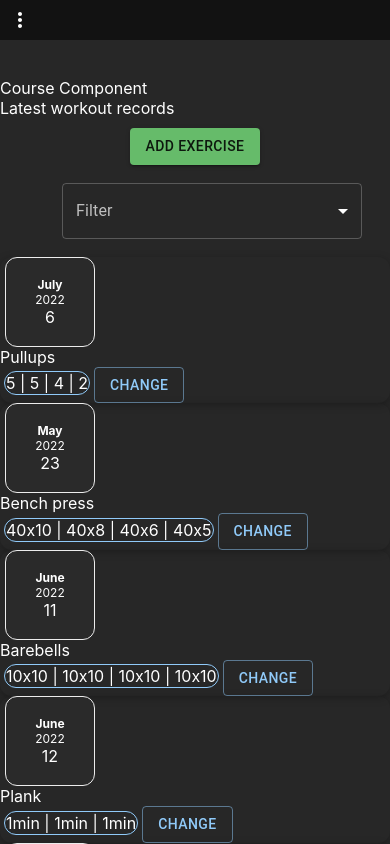
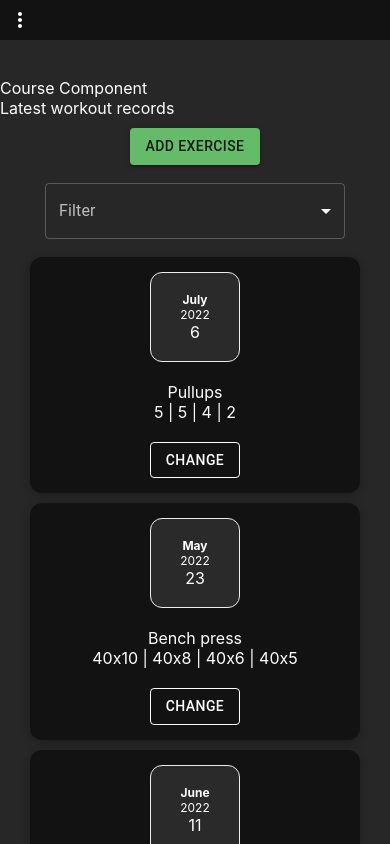
Before and after one commit to mikoogla/workoutApp, a React (Create React App) app in the folder workout-app/: page /course in a window 390 px wide. Shown: the top 844 px of the page. Built offline with nearby package versions, Linux system fonts and the light colour scheme.

Commit message:
improved styles

```diff
--- a/workout-app/src/components/Course/Excercises/Exercise.js
+++ b/workout-app/src/components/Course/Excercises/Exercise.js
@@ -2,11 +2,11 @@ import React from "react";
 import Button from "@mui/material/Button";
 import CalendarItem from "./CalendarItem";
 import Card from "../UI/Card";
-import styles from "./course.module.css";
+import styles from "./exercise.module.css";
 
 function Exercise(props) {
   return (
-    <Card className={styles.exercise_item}>
+    <div className={styles.exercise_item}>
       <div className={styles.exercise_left}>
         <CalendarItem data={props.data} />
         <div className={styles.excercise_item__name}>
@@ -17,9 +17,18 @@ function Exercise(props) {
         <div className={styles.excercise_item__data}>
           {props.data.exData === "" ? "null" : props.data.exData}
         </div>
-        <Button variant="outlined">{props.data.exInfo}</Button>
+        <Button
+          style={{
+            color: "white",
+            outlineColor: "white",
+            borderColor: "white",
+          }}
+          variant="outlined"
+        >
+          {props.data.exInfo}
+        </Button>
       </div>
-    </Card>
+    </div>
   );
 }
 
--- a/workout-app/src/components/Course/Excercises/Filter.css
+++ b/workout-app/src/components/Course/Excercises/Filter.css
@@ -7,3 +7,9 @@
 #label {
   background-color: #272727;
 }
+@media (max-width: 730px) {
+  .filter--style {
+    margin: 10px 20px 10px 20px;
+    justify-content: center;
+  }
+}
--- a/workout-app/src/components/Course/Excercises/course.module.css
+++ b/workout-app/src/components/Course/Excercises/course.module.css
@@ -12,11 +12,14 @@ li {
 .excercise_item {
   margin: 10px 20px;
   display: flex;
+  flex-direction: row;
   justify-content: space-between;
   align-items: center;
   padding: 0.5rem;
-  background-color: #333232;
+  background-color: #c48f8f;
   overflow: hidden;
+  box-shadow: 0 2px 8px rgba(0, 0, 0, 0.25);
+  border-radius: 12px;
 }
 
 .excercise_left {
--- /dev/null
+++ b/workout-app/src/components/Course/Excercises/exercise.module.css
@@ -0,0 +1,29 @@
+.exercise_item {
+  display: flex;
+  flex-direction: row;
+  justify-content: space-between;
+  align-items: center;
+  margin: 10px 30px;
+  padding: 15px;
+  background-color: #121212;
+  box-shadow: 0 2px 8px rgba(0, 0, 0, 0.25);
+  border-radius: 12px;
+}
+
+.exercise_left,
+.exercise_right {
+  gap: 20px;
+  align-items: center;
+  display: flex;
+  flex-direction: row;
+}
+
+@media (max-width: 730px) {
+  .exercise_item {
+    flex-direction: column;
+  }
+  .exercise_left,
+  .exercise_right {
+    flex-direction: column;
+  }
+}
--- a/workout-app/src/components/Navbar/Navbar.js
+++ b/workout-app/src/components/Navbar/Navbar.js
@@ -1,5 +1,4 @@
 import React from "react";
-import AppBar from "@mui/material/AppBar";
 import Button from "@mui/material/Button";
 import styles from "./NavbarStyle.module.css";
 import MenuItem from "@mui/material/MenuItem";
@@ -8,7 +7,6 @@ import MoreVertIcon from "@mui/icons-material/MoreVert";
 import Menu from "@mui/material/Menu";
 
 function Navbar() {
-  const ITEM_HEIGHT = 48;
   const [anchorEl, setAnchorEl] = React.useState(null);
   const open = Boolean(anchorEl);
   const handleClick = (event) => {
@@ -50,6 +48,7 @@ function Navbar() {
       <div className={styles.Navbar}>
         <div className={styles.Navbar__left}>
           <Button
+            key={Math.random()}
             className={styles.navbar_link}
             href="/landingpage"
             variant="text"
@@ -57,6 +56,7 @@ function Navbar() {
             Landing Page
           </Button>
           <Button
+            key={Math.random()}
             className={styles.navbar_link}
             href="/dashboard"
             color="secondary"
@@ -65,6 +65,7 @@ function Navbar() {
             Dashboard
           </Button>
           <Button
+            key={Math.random()}
             className={styles.navbar_link}
             href="/course"
             color="secondary"
@@ -73,6 +74,7 @@ function Navbar() {
             Ex. list
           </Button>
           <Button
+            key={Math.random()}
             className={styles.navbar_link}
             href="/styling-course"
             color="secondary"
@@ -83,6 +85,7 @@ function Navbar() {
         </div>
         <div className={styles.Navbar__right}>
           <Button
+            key={Math.random()}
             className={styles.button}
             href="/userlogin"
             color="secondary"
@@ -91,6 +94,7 @@ function Navbar() {
             Login
           </Button>
           <Button
+            key={Math.random()}
             className={styles.button}
             href="/sign-up"
             color="secondary"
@@ -141,8 +145,8 @@ function Navbar() {
 
   return (
     <div className={styles.Meta_Navbar}>
-      <div>{NavbarShort}</div>
-      <div>{NavbarLong}</div>
+      <div key={Math.random()}>{NavbarShort}</div>
+      <div key={Math.random()}>{NavbarLong}</div>
     </div>
   );
 }
```
